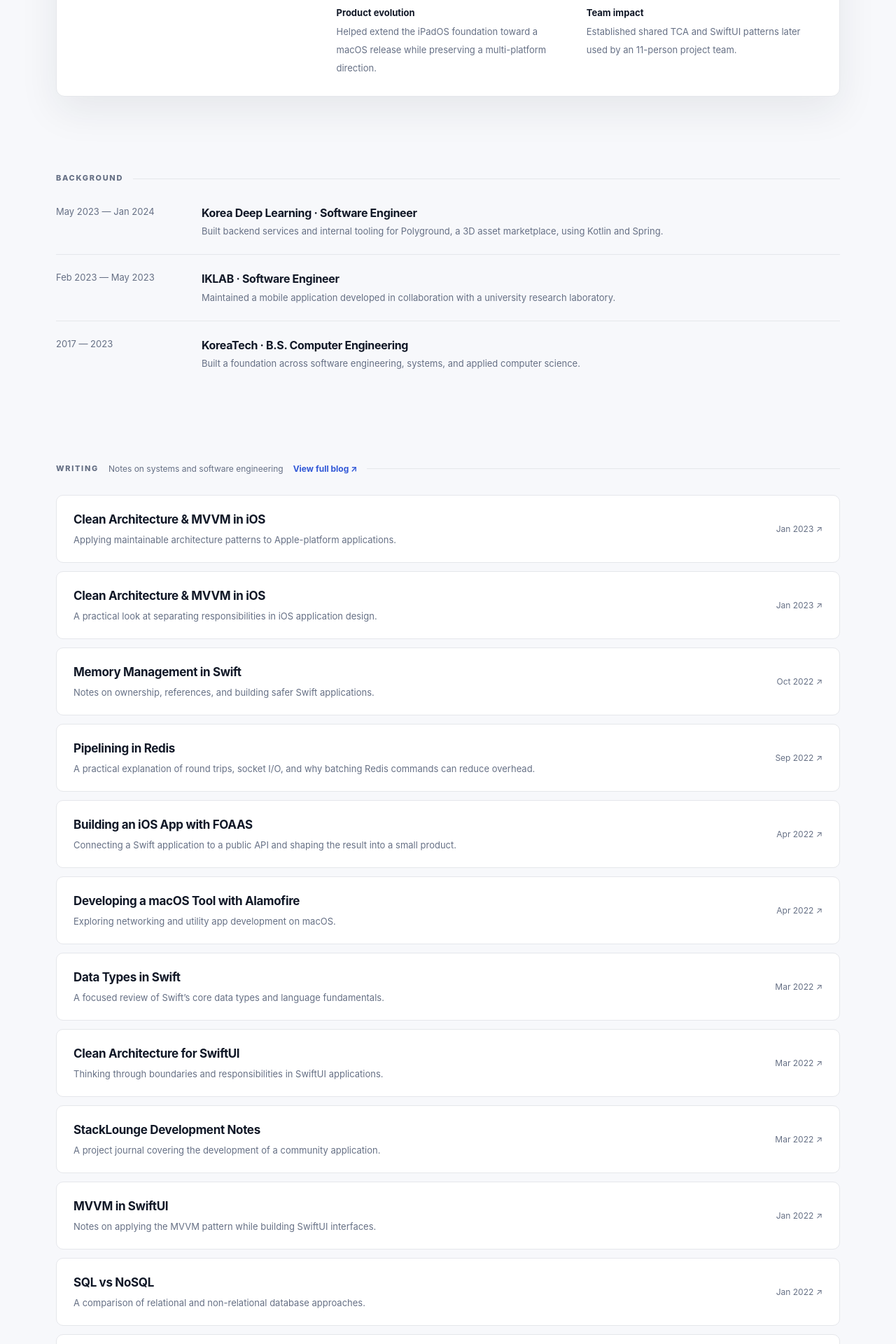
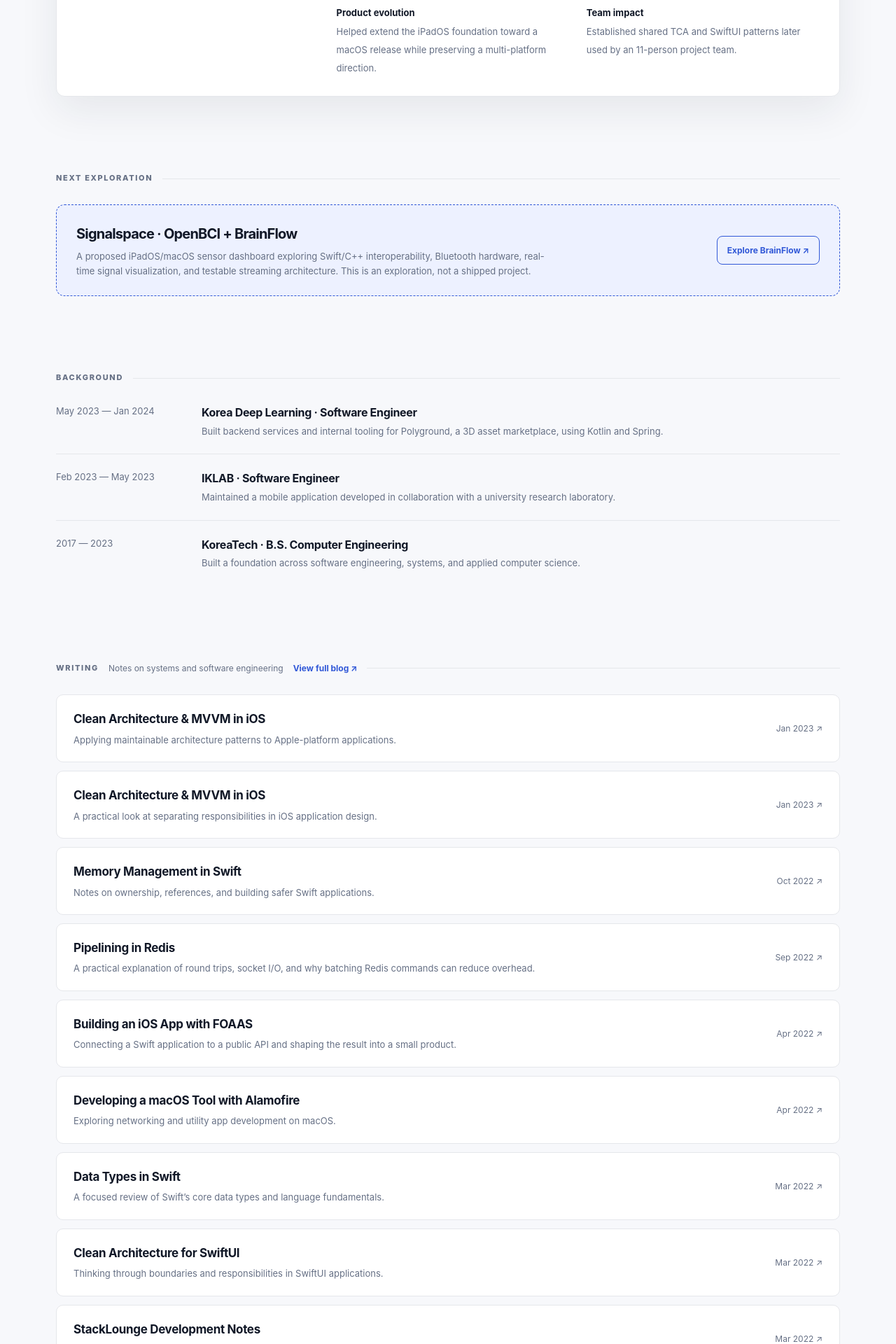
Before and after one commit to KKodiac/KKodiac.github.io, a Jekyll site: the page index.html, which Jekyll copies as it is, in a window 1280 px wide. Shown: the part 2825-4745 px from the top of the page at 70% size. Built offline with Jekyll 4.4.1, drawn with Linux system fonts in a browser that asks for light colours.

Commit message:
Add hardware exploration to portfolio
Co-authored-by: Copilot App <223556219+Copilot@users.noreply.github.com>

```diff
--- a/index.html
+++ b/index.html
@@ -159,6 +159,11 @@
       .practice-number { display: block; margin-bottom: 30px; color: var(--accent); font-size: 12px; font-weight: 800; }
       .practice h3 { margin: 0 0 8px; font-size: 16px; letter-spacing: -.02em; }
       .practice p { margin: 0; color: var(--muted); font-size: 13px; }
+      .exploration { display: grid; grid-template-columns: 1fr auto; gap: 26px; align-items: center; padding: 25px 28px; border: 1px dashed var(--accent); border-radius: 12px; background: var(--accent-soft); }
+      .exploration h2 { margin: 0 0 6px; font-size: 20px; letter-spacing: -.04em; }
+      .exploration p { max-width: 680px; margin: 0; color: var(--muted); font-size: 13px; }
+      .exploration-link { display: inline-flex; padding: 10px 14px; border: 1px solid var(--accent); border-radius: 8px; color: var(--accent); font-size: 12px; font-weight: 750; text-decoration: none; white-space: nowrap; }
+      .exploration-link:hover { background: var(--accent); color: #fff; }
       .case-study { display: grid; grid-template-columns: .65fr 1.35fr; gap: 38px; padding: 28px 30px; border: 1px solid var(--line); border-radius: 12px; background: var(--surface); box-shadow: var(--shadow); }
       .case-study h2 { margin: 0 0 8px; font-size: 23px; letter-spacing: -.04em; }
       .case-study-intro { margin: 0; color: var(--muted); font-size: 13px; }
@@ -191,6 +196,7 @@
         .experience, .projects { grid-template-columns: 1fr; }
         .practice-grid { grid-template-columns: 1fr; }
         .case-study { grid-template-columns: 1fr; gap: 24px; }
+        .exploration { grid-template-columns: 1fr; gap: 18px; }
         .writing-card { grid-template-columns: 1fr; gap: 10px; }
         .skills { grid-template-columns: repeat(2, 1fr); }
         .contact { display: block; }
@@ -323,6 +329,17 @@
         </div>
       </section>
 
+      <section class="section" aria-labelledby="exploration-label">
+        <div class="section-label" id="exploration-label">Next exploration</div>
+        <div class="exploration">
+          <div>
+            <h2>Signalspace · OpenBCI + BrainFlow</h2>
+            <p>A proposed iPadOS/macOS sensor dashboard exploring Swift/C++ interoperability, Bluetooth hardware, real-time signal visualization, and testable streaming architecture. This is an exploration, not a shipped project.</p>
+          </div>
+          <a class="exploration-link" href="https://github.com/brainflow-dev/brainflow" target="_blank" rel="noreferrer">Explore BrainFlow ↗</a>
+        </div>
+      </section>
+
       <section class="section" aria-labelledby="background-label">
         <div class="section-label" id="background-label">Background</div>
         <div class="timeline">
```
